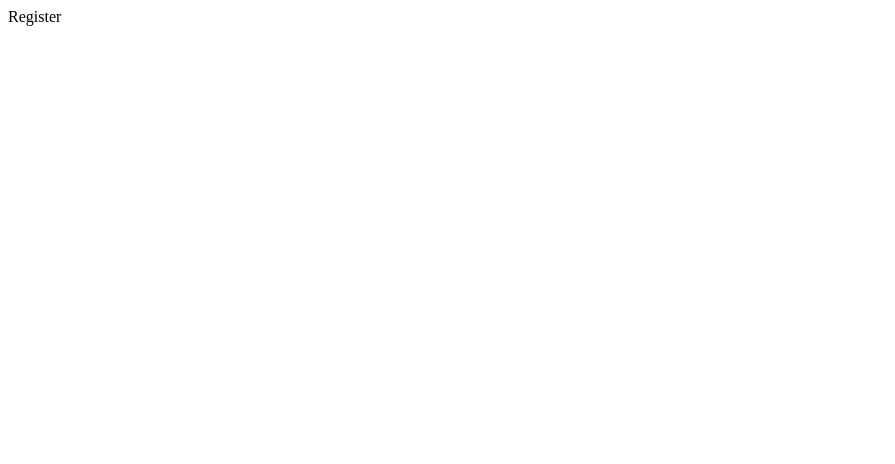
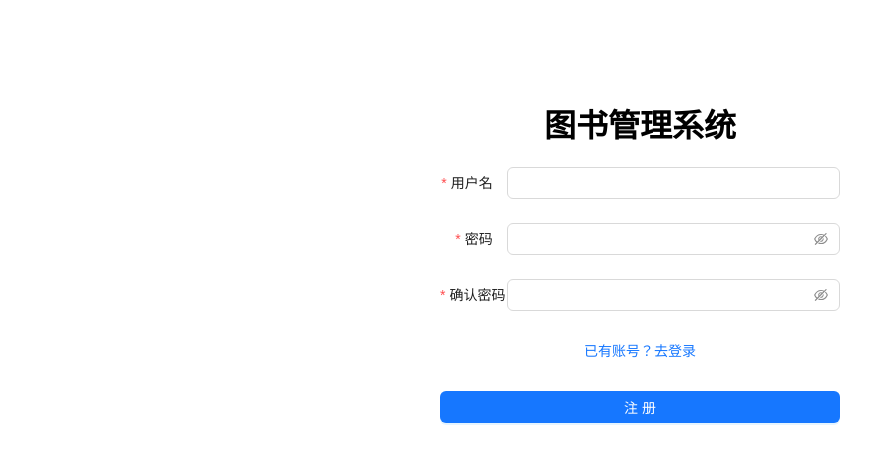
Before and after one commit to cwy007/book-management-system-frontend, a React (Vite) app: page /register in a window 1280 px wide. Shown: the top 464 px of the page, without its empty margins (0-895 px from the left). Built offline with nearby package versions, Linux system fonts and the light colour scheme.

Commit message:
feat: implement Register component

```diff
--- a/package.json
+++ b/package.json
@@ -10,6 +10,7 @@
     "preview": "vite preview"
   },
   "dependencies": {
+    "antd": "^5.21.2",
     "react": "^18.3.1",
     "react-dom": "^18.3.1",
     "react-router-dom": "^6.26.2"
--- a/src/pages/Login/index.tsx
+++ b/src/pages/Login/index.tsx
@@ -1,8 +1,9 @@
 import React from 'react'
+import { Button } from 'antd'
 
 const Login = () => {
   return (
-    <div>Login</div>
+    <div>Login <Button type="primary">按钮</Button></div>
   )
 }
 
--- /dev/null
+++ b/src/pages/Register/index.css
@@ -0,0 +1,14 @@
+#register-container {
+    width: 400px;
+    margin: 100px auto 0 auto;
+    text-align: center;
+}
+
+#register-container .links {
+    display: flex;
+    justify-content: center;
+}
+
+/* #register-container .btn {
+    width: 100%;
+} */
--- a/src/pages/Register/index.tsx
+++ b/src/pages/Register/index.tsx
@@ -1,9 +1,72 @@
-import React from 'react'
+import { Button, Form, Input } from "antd";
+import "./index.css";
 
-const Register = () => {
+const FormItem = Form.Item;
+const { Password } = Input;
+
+interface RegisterUser {
+  username: string;
+  password: string;
+  password2: string;
+}
+
+const onFinish = (values: RegisterUser) => {
+  console.log(values);
+};
+
+const layout1 = {
+  labelCol: { span: 4 },
+  wrapperCol: { span: 20 },
+};
+
+const layout2 = {
+  labelCol: { span: 0 },
+  wrapperCol: { span: 24 },
+};
+
+function Register() {
   return (
-    <div>Register</div>
-  )
+    <div id="register-container">
+      <h1>图书管理系统</h1>
+      <Form {...layout1} onFinish={onFinish} colon={false} autoComplete="off">
+        <FormItem
+          label="用户名"
+          name="username"
+          rules={[{ required: true, message: "请输入用户名!" }]}
+        >
+          <Input />
+        </FormItem>
+
+        <FormItem
+          label="密码"
+          name="password"
+          rules={[{ required: true, message: "请输入密码!" }]}
+        >
+          <Password />
+        </FormItem>
+
+        <FormItem
+          label="确认密码"
+          name="password2"
+          rules={[{ required: true, message: "请输入确认密码!" }]}
+        >
+          <Password />
+        </FormItem>
+
+        <FormItem {...layout2}>
+          <div className="links">
+            <a href="/login">已有账号？去登录</a>
+          </div>
+        </FormItem>
+
+        <FormItem {...layout2}>
+          <Button block type="primary" htmlType="submit">
+            注册
+          </Button>
+        </FormItem>
+      </Form>
+    </div>
+  );
 }
 
 export default Register;
```
Also changed, not shown: 1 other file (tests, documents, lock files or other folders).
